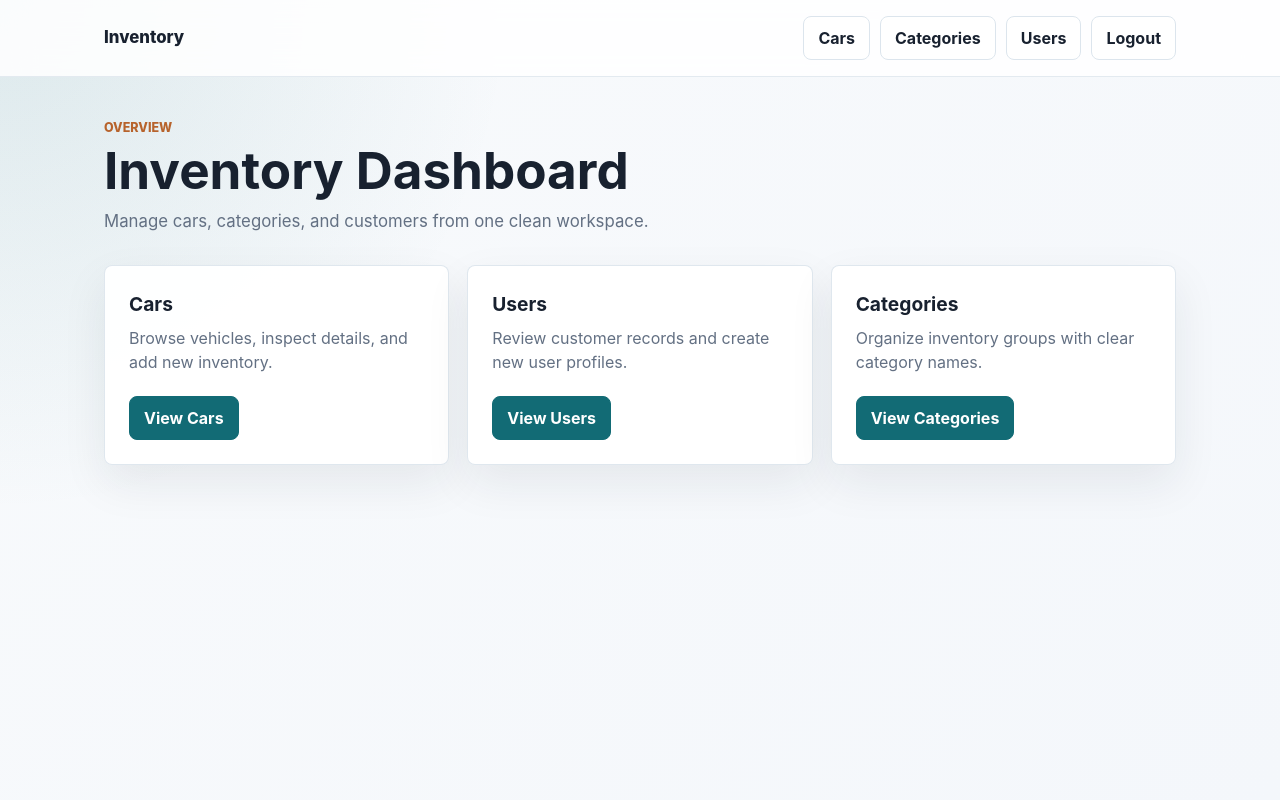
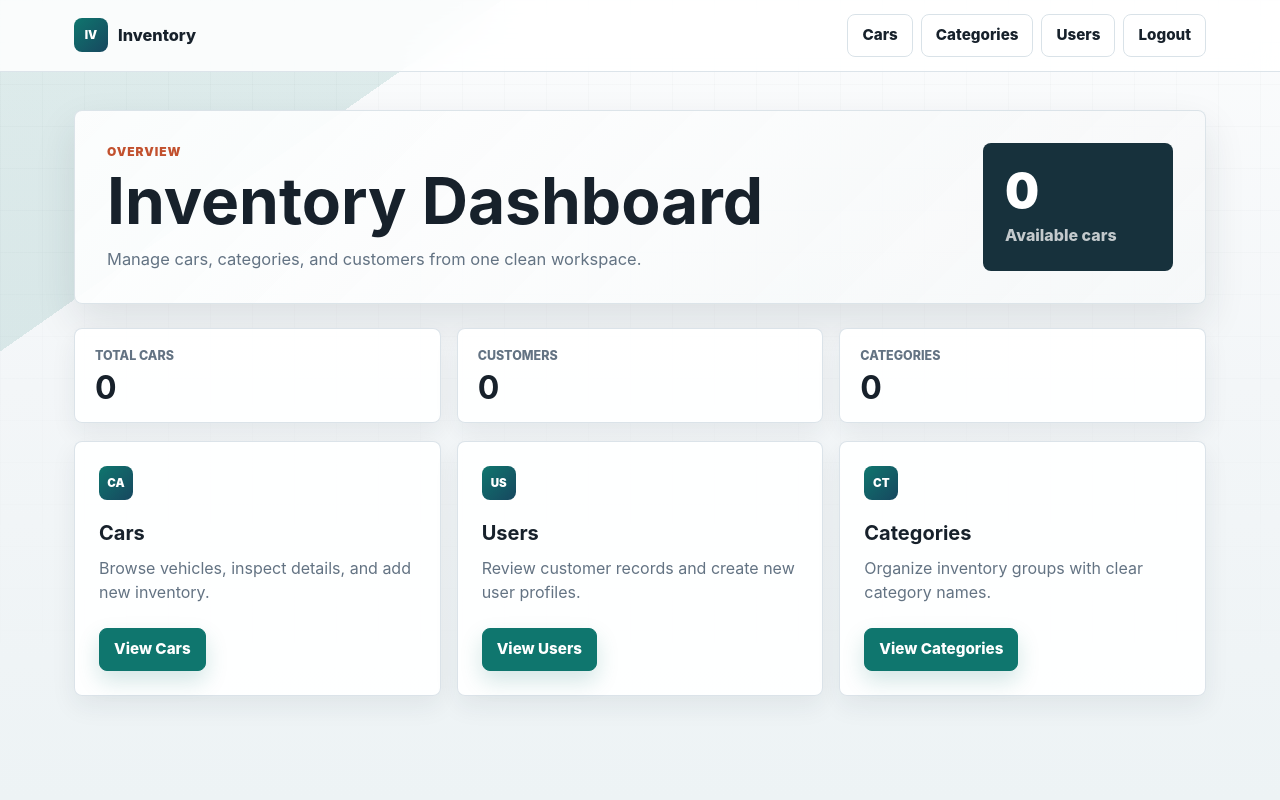
Before and after one commit to PanhaKenZha/Inventory_App, a Flask app: page / in a window 1280 px wide. Run offline with Flask 3, Linux system fonts and the light colour scheme; the visitor is signed in with stand-in values (Sample User, id 1); data that the repository does not hold is empty.

Commit message:
refactor the app

```diff
--- a/app.py
+++ b/app.py
@@ -49,7 +49,19 @@ def inject_current_user():
 @app.route("/")
 @login_required
 def index():
-    return render_template("index.html")
+    cars = get_cars()
+    users = get_users()
+    categories = get_categories()
+    available_cars = sum(1 for car in cars if not car.get("sold"))
+
+    stats = {
+        "cars": len(cars),
+        "available_cars": available_cars,
+        "users": len(users),
+        "categories": len(categories),
+    }
+
+    return render_template("index.html", stats=stats)
 
 
 @app.route("/register", methods=["GET", "POST"])
--- a/static/styles.css
+++ b/static/styles.css
@@ -1,30 +1,53 @@
 :root {
-    --bg: #f4f7fb;
+    --bg: #f3f6f8;
+    --bg-strong: #dfe8ed;
     --surface: #ffffff;
-    --surface-soft: #eef4f7;
-    --text: #18212f;
-    --muted: #637083;
-    --line: #dce5ed;
-    --primary: #126b75;
-    --primary-dark: #0d4f56;
-    --accent: #b7632c;
+    --surface-raised: rgba(255, 255, 255, 0.92);
+    --surface-soft: #f7fafb;
+    --text: #17212b;
+    --muted: #637383;
+    --line: #d9e2e8;
+    --line-strong: #c5d2dc;
+    --primary: #0f766e;
+    --primary-dark: #115e59;
+    --primary-soft: #d9f4ef;
+    --accent: #c2512e;
+    --accent-soft: #fff0e8;
     --danger: #b42318;
-    --shadow: 0 18px 45px rgba(24, 33, 47, 0.08);
+    --success: #15803d;
+    --shadow: 0 18px 42px rgba(28, 42, 56, 0.11);
+    --shadow-soft: 0 10px 26px rgba(28, 42, 56, 0.07);
 }
 
 * {
     box-sizing: border-box;
 }
 
+html {
+    min-width: 320px;
+}
+
 body {
     margin: 0;
     min-height: 100vh;
     background:
-        radial-gradient(circle at top left, rgba(18, 107, 117, 0.12), transparent 32rem),
-        linear-gradient(135deg, #f8fafc 0%, var(--bg) 100%);
+        linear-gradient(145deg, rgba(15, 118, 110, 0.12) 0 18rem, transparent 18rem),
+        linear-gradient(180deg, #fbfcfd 0%, var(--bg) 48%, #edf3f5 100%);
     color: var(--text);
     font-family: Inter, ui-sans-serif, system-ui, -apple-system, BlinkMacSystemFont, "Segoe UI", sans-serif;
     line-height: 1.5;
+}
+
+body::before {
+    background-image:
+        linear-gradient(rgba(23, 33, 43, 0.035) 1px, transparent 1px),
+        linear-gradient(90deg, rgba(23, 33, 43, 0.035) 1px, transparent 1px);
+    background-size: 42px 42px;
+    content: "";
+    inset: 0;
+    mask-image: linear-gradient(to bottom, rgba(0, 0, 0, 0.65), transparent 44rem);
+    pointer-events: none;
+    position: fixed;
 }
 
 a {
@@ -37,9 +60,9 @@ a:hover {
 }
 
 .site-header {
-    background: rgba(255, 255, 255, 0.86);
-    border-bottom: 1px solid rgba(220, 229, 237, 0.8);
-    backdrop-filter: blur(16px);
+    background: rgba(255, 255, 255, 0.84);
+    border-bottom: 1px solid rgba(217, 226, 232, 0.9);
+    backdrop-filter: blur(18px);
     position: sticky;
     top: 0;
     z-index: 10;
@@ -48,46 +71,72 @@ a:hover {
 .nav {
     align-items: center;
     display: flex;
+    gap: 24px;
     justify-content: space-between;
     margin: 0 auto;
-    max-width: 1120px;
-    padding: 16px 24px;
+    max-width: 1180px;
+    padding: 14px 24px;
 }
 
 .brand {
+    align-items: center;
     color: var(--text);
-    font-size: 1.05rem;
-    font-weight: 800;
+    display: inline-flex;
+    font-size: 1.02rem;
+    font-weight: 850;
+    gap: 10px;
     letter-spacing: 0;
+    white-space: nowrap;
+}
+
+.brand-mark,
+.card-icon {
+    align-items: center;
+    background: linear-gradient(135deg, var(--primary), #17475f);
+    border-radius: 8px;
+    color: #ffffff;
+    display: inline-flex;
+    font-size: 0.72rem;
+    font-weight: 900;
+    height: 34px;
+    justify-content: center;
+    width: 34px;
 }
 
 .nav-links {
+    align-items: center;
     display: flex;
-    gap: 10px;
+    flex-wrap: wrap;
+    gap: 8px;
+    justify-content: flex-end;
 }
 
 .nav-links a,
 .button,
 button {
     align-items: center;
-    background: var(--surface);
+    background: rgba(255, 255, 255, 0.78);
     border: 1px solid var(--line);
     border-radius: 8px;
     color: var(--text);
     cursor: pointer;
     display: inline-flex;
     font: inherit;
-    font-weight: 700;
+    font-size: 0.95rem;
+    font-weight: 760;
     justify-content: center;
     min-height: 40px;
     padding: 9px 14px;
-    transition: background 160ms ease, border-color 160ms ease, color 160ms ease, transform 160ms ease;
+    transition: background 160ms ease, border-color 160ms ease, box-shadow 160ms ease, color 160ms ease, transform 160ms ease;
+    white-space: nowrap;
 }
 
 .nav-links a:hover,
+.nav-links a.active,
 .button:hover,
 button:hover {
-    border-color: rgba(18, 107, 117, 0.35);
+    background: var(--primary-soft);
+    border-color: rgba(15, 118, 110, 0.36);
     color: var(--primary-dark);
     transform: translateY(-1px);
 }
@@ -96,12 +145,14 @@ button:hover {
 button {
     background: var(--primary);
     border-color: var(--primary);
+    box-shadow: 0 10px 22px rgba(15, 118, 110, 0.18);
     color: #ffffff;
 }
 
 .button.primary:hover,
 button:hover {
     background: var(--primary-dark);
+    border-color: var(--primary-dark);
     color: #ffffff;
 }
 
@@ -112,8 +163,9 @@ a.danger {
 
 .page-shell {
     margin: 0 auto;
-    max-width: 1120px;
-    padding: 42px 24px 64px;
+    max-width: 1180px;
+    padding: 38px 24px 68px;
+    position: relative;
 }
 
 .page-header {
@@ -124,62 +176,144 @@ a.danger {
     margin-bottom: 24px;
 }
 
+.hero-panel {
+    align-items: stretch;
+    background:
+        linear-gradient(135deg, rgba(255, 255, 255, 0.94), rgba(247, 250, 251, 0.88)),
+        linear-gradient(135deg, rgba(15, 118, 110, 0.1), rgba(194, 81, 46, 0.1));
+    border: 1px solid rgba(217, 226, 232, 0.92);
+    border-radius: 8px;
+    box-shadow: var(--shadow);
+    overflow: hidden;
+    padding: 32px;
+}
+
+.hero-copy {
+    max-width: 720px;
+}
+
+.hero-metric {
+    align-items: flex-start;
+    background: #17313c;
+    border-radius: 8px;
+    color: #ffffff;
+    display: flex;
+    flex-direction: column;
+    justify-content: center;
+    min-width: 190px;
+    padding: 22px;
+}
+
+.metric-value {
+    font-size: 3rem;
+    font-weight: 900;
+    line-height: 1;
+}
+
+.metric-label {
+    color: rgba(255, 255, 255, 0.74);
+    font-weight: 760;
+    margin-top: 8px;
+}
+
 .eyebrow {
     color: var(--accent);
-    font-size: 0.78rem;
-    font-weight: 800;
-    margin: 0 0 6px;
+    font-size: 0.75rem;
+    font-weight: 900;
+    letter-spacing: 0.08em;
+    margin: 0 0 7px;
     text-transform: uppercase;
 }
 
 h1 {
-    font-size: clamp(2rem, 4vw, 3.25rem);
-    line-height: 1.05;
+    font-size: clamp(2.15rem, 5vw, 4rem);
+    letter-spacing: 0;
+    line-height: 1.03;
     margin: 0;
 }
 
 .lead {
     color: var(--muted);
-    font-size: 1.05rem;
-    margin: 12px 0 0;
-    max-width: 640px;
+    font-size: 1.03rem;
+    margin: 13px 0 0;
+    max-width: 660px;
+}
+
+.stats-grid,
+.dashboard-grid {
+    display: grid;
+    gap: 16px;
+}
+
+.stats-grid {
+    grid-template-columns: repeat(3, minmax(0, 1fr));
+    margin: 0 0 18px;
 }
 
 .dashboard-grid {
-    display: grid;
-    gap: 18px;
-    grid-template-columns: repeat(auto-fit, minmax(240px, 1fr));
-    margin-top: 30px;
+    grid-template-columns: repeat(auto-fit, minmax(230px, 1fr));
+    margin-top: 18px;
 }
 
+.stat-card,
 .card,
 .table-panel,
 .form-panel {
-    background: rgba(255, 255, 255, 0.94);
-    border: 1px solid rgba(220, 229, 237, 0.9);
+    background: var(--surface-raised);
+    border: 1px solid rgba(217, 226, 232, 0.94);
     border-radius: 8px;
-    box-shadow: var(--shadow);
+    box-shadow: var(--shadow-soft);
+}
+
+.stat-card {
+    display: grid;
+    gap: 6px;
+    padding: 18px 20px;
+}
+
+.stat-label {
+    color: var(--muted);
+    font-size: 0.78rem;
+    font-weight: 850;
+    text-transform: uppercase;
+}
+
+.stat-card strong {
+    font-size: 2rem;
+    line-height: 1;
 }
 
 .card {
+    display: flex;
+    flex-direction: column;
+    min-height: 220px;
     padding: 24px;
 }
 
+.card-icon {
+    margin-bottom: 18px;
+}
+
 .card h2 {
-    font-size: 1.2rem;
+    font-size: 1.25rem;
     margin: 0 0 8px;
 }
 
 .card p {
     color: var(--muted);
-    margin: 0 0 22px;
+    margin: 0 0 24px;
+}
+
+.card .button {
+    margin-top: auto;
+    width: fit-content;
 }
 
 .actions {
     display: flex;
     flex-wrap: wrap;
     gap: 10px;
-    margin-top: 22px;
+    margin-top: 24px;
 }
 
 .table-panel {
--- a/templates/base.html
+++ b/templates/base.html
@@ -11,16 +11,19 @@
 <body>
     <header class="site-header">
         <nav class="nav">
-            <a class="brand" href="/">Inventory</a>
+            <a class="brand" href="/">
+                <span class="brand-mark">IV</span>
+                <span>Inventory</span>
+            </a>
             <div class="nav-links">
                 {% if current_user_name %}
-                <a href="/cars">Cars</a>
-                <a href="/categories">Categories</a>
-                <a href="/users">Users</a>
+                <a class="{{ 'active' if request.path.startswith('/cars') else '' }}" href="/cars">Cars</a>
+                <a class="{{ 'active' if request.path.startswith('/categories') else '' }}" href="/categories">Categories</a>
+                <a class="{{ 'active' if request.path.startswith('/users') else '' }}" href="/users">Users</a>
                 <a href="/logout">Logout</a>
                 {% else %}
-                <a href="/login">Login</a>
-                <a href="/register">Register</a>
+                <a class="{{ 'active' if request.path.startswith('/login') else '' }}" href="/login">Login</a>
+                <a class="{{ 'active' if request.path.startswith('/register') else '' }}" href="/register">Register</a>
                 {% endif %}
             </div>
         </nav>
--- a/templates/index.html
+++ b/templates/index.html
@@ -3,26 +3,48 @@
 {% block title %}Inventory Dashboard{% endblock %}
 
 {% block content %}
-    <section class="page-header">
-        <div>
+    <section class="page-header hero-panel">
+        <div class="hero-copy">
             <p class="eyebrow">Overview</p>
             <h1>Inventory Dashboard</h1>
             <p class="lead">Manage cars, categories, and customers from one clean workspace.</p>
         </div>
+        <div class="hero-metric">
+            <span class="metric-value">{{ stats.available_cars }}</span>
+            <span class="metric-label">Available cars</span>
+        </div>
+    </section>
+
+    <section class="stats-grid" aria-label="Inventory summary">
+        <article class="stat-card">
+            <span class="stat-label">Total Cars</span>
+            <strong>{{ stats.cars }}</strong>
+        </article>
+        <article class="stat-card">
+            <span class="stat-label">Customers</span>
+            <strong>{{ stats.users }}</strong>
+        </article>
+        <article class="stat-card">
+            <span class="stat-label">Categories</span>
+            <strong>{{ stats.categories }}</strong>
+        </article>
     </section>
 
     <section class="dashboard-grid">
         <article class="card">
+            <div class="card-icon">CA</div>
             <h2>Cars</h2>
             <p>Browse vehicles, inspect details, and add new inventory.</p>
             <a class="button primary" href="/cars">View Cars</a>
         </article>
         <article class="card">
+            <div class="card-icon">US</div>
             <h2>Users</h2>
             <p>Review customer records and create new user profiles.</p>
             <a class="button primary" href="/users">View Users</a>
         </article>
         <article class="card">
+            <div class="card-icon">CT</div>
             <h2>Categories</h2>
             <p>Organize inventory groups with clear category names.</p>
             <a class="button primary" href="/categories">View Categories</a>
```
Also changed, not shown: other parts of static/styles.css (+83 -35 lines).
